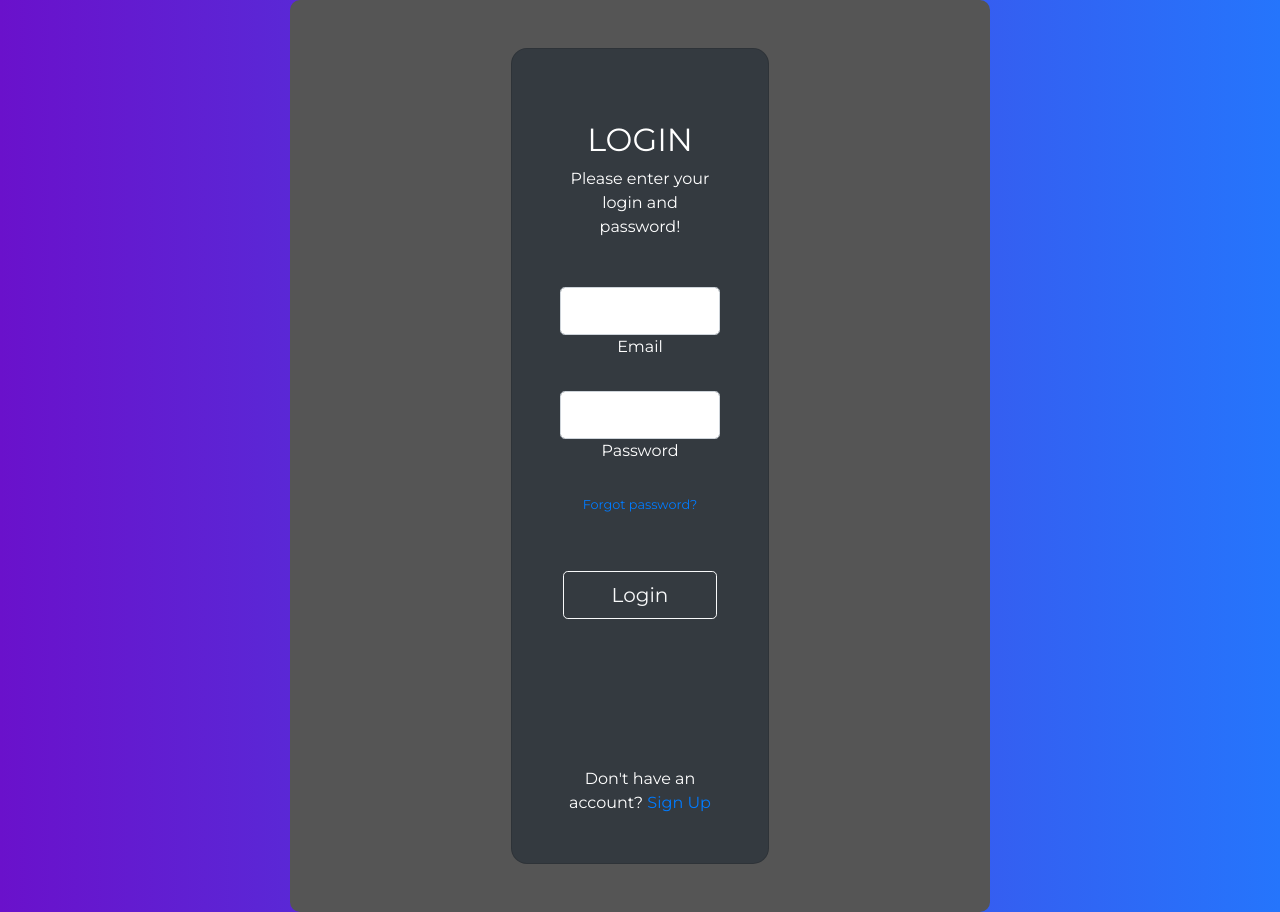
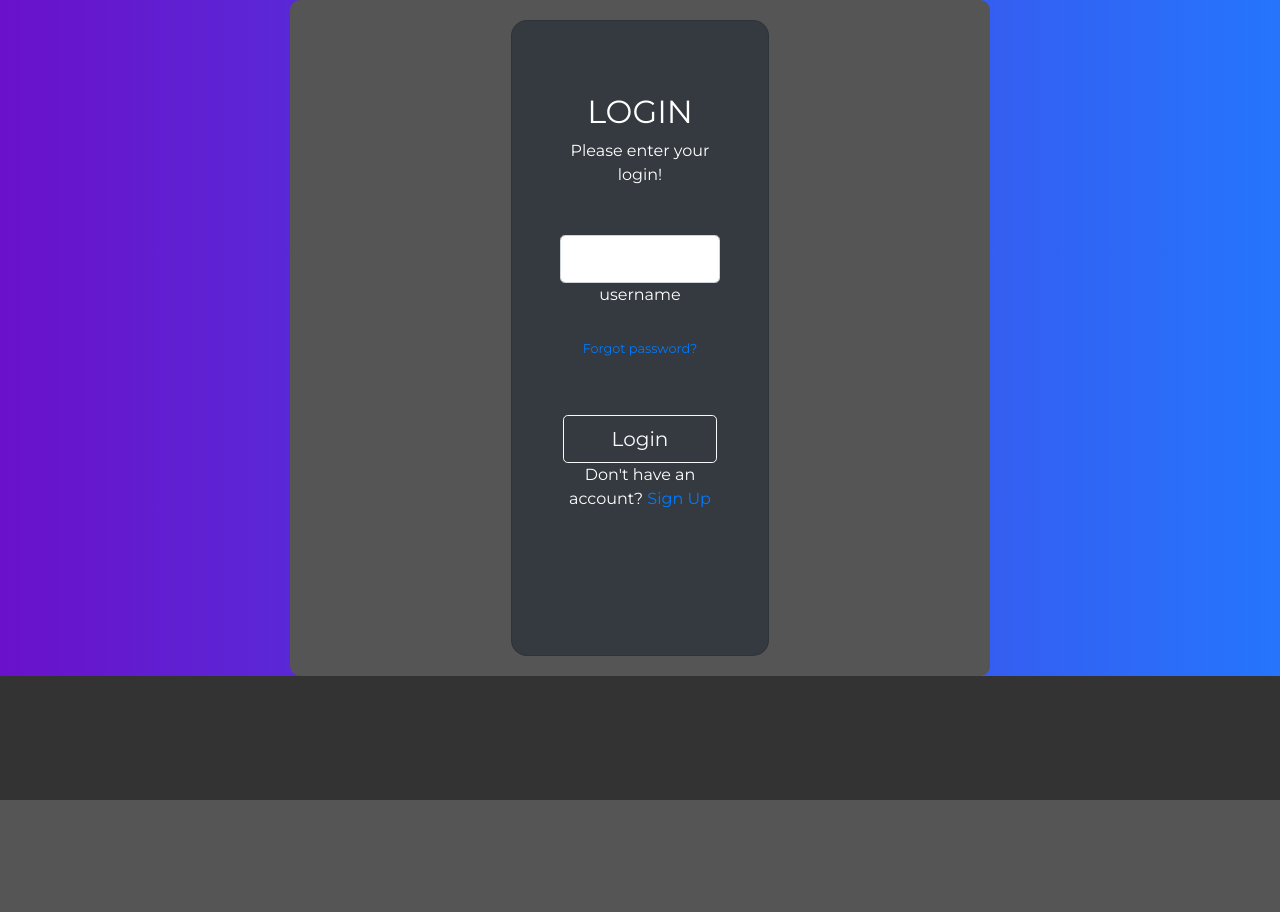
Before and after one commit to SoslanGab/tpquiz, a PHP site: page / in a window 1280 px wide. After the commit the page ends 800 px from the top, so only its background shows below. Run offline with PHP 8.4, Linux system fonts and the light colour scheme.

Commit message:
Ancien code

```diff
--- a/index.php
+++ b/index.php
@@ -15,42 +15,29 @@
 
 
 <section class="vh-100 gradient-custom">
-  <div class="container py-5 h-100">
+  <div class="container py-100 h-200">
     <div class="row d-flex justify-content-center align-items-center h-100">
-      <div class="col-12 col-md-8 col-lg-6 col-xl-5">
+      <div class="col-12 col-md-8 col-lg-5 col-xl-5">
         <div class="card bg-dark text-white" style="border-radius: 1rem;">
           <div class="card-body p-5 text-center">
 
             <div class="mb-md-5 mt-md-4 pb-5">
 
               <h2 class="fw-bold mb-2 text-uppercase">Login</h2>
-              <p class="text-white-50 mb-5">Please enter your login and password!</p>
+              <p class="text-white-50 mb-5">Please enter your login!</p>
 
               <div class="form-outline form-white mb-4">
                 <input type="email" id="typeEmailX" class="form-control form-control-lg" />
-                <label class="form-label" for="typeEmailX">Email</label>
-              </div>
-
-              <div class="form-outline form-white mb-4">
-                <input type="password" id="typePasswordX" class="form-control form-control-lg" />
-                <label class="form-label" for="typePasswordX">Password</label>
+                <label class="form-label" for="typeEmailX">username</label>
               </div>
 
               <p class="small mb-5 pb-lg-2"><a class="text-white-50" href="#!">Forgot password?</a></p>
 
               <button class="btn btn-outline-light btn-lg px-5" type="submit">Login</button>
 
-              <div class="d-flex justify-content-center text-center mt-4 pt-1">
-                <a href="#!" class="text-white"><i class="fab fa-facebook-f fa-lg"></i></a>
-                <a href="#!" class="text-white"><i class="fab fa-twitter fa-lg mx-4 px-2"></i></a>
-                <a href="#!" class="text-white"><i class="fab fa-google fa-lg"></i></a>
+              <div>
+                <p class="mb-0">Don't have an account? <a href="#!" class="text-white-50 fw-bold">Sign Up</a></p>
               </div>
-
-            </div>
-
-            <div>
-              <p class="mb-0">Don't have an account? <a href="#!" class="text-white-50 fw-bold">Sign Up</a>
-              </p>
             </div>
           </div>
         </div>
@@ -64,6 +51,7 @@
 
 
 
+
 <script src="https://code.jquery.com/jquery-3.5.1.slim.min.js"></script>
 <script src="script.js"></script>
 
--- a/accueil.php
+++ b/quizz.php
@@ -1,3 +1,6 @@
+
+
+
 <!DOCTYPE html>
 <html lang="en">
 <head>
@@ -14,7 +17,7 @@
     <div class="question ml-sm-5 pl-sm-5 pt-2">
         <div class="py-2 h5"><b>Q. which option best describes your job role?</b></div>
         <div class="ml-md-3 ml-sm-3 pl-md-5 pt-sm-0 pt-3" id="options">
-            <label class="options">Small Business Owner or Employee
+            <label class="options">Small Business Owner or
                 <input type="radio" name="radio">
                 <span class="checkmark"></span>
             </label>
```
